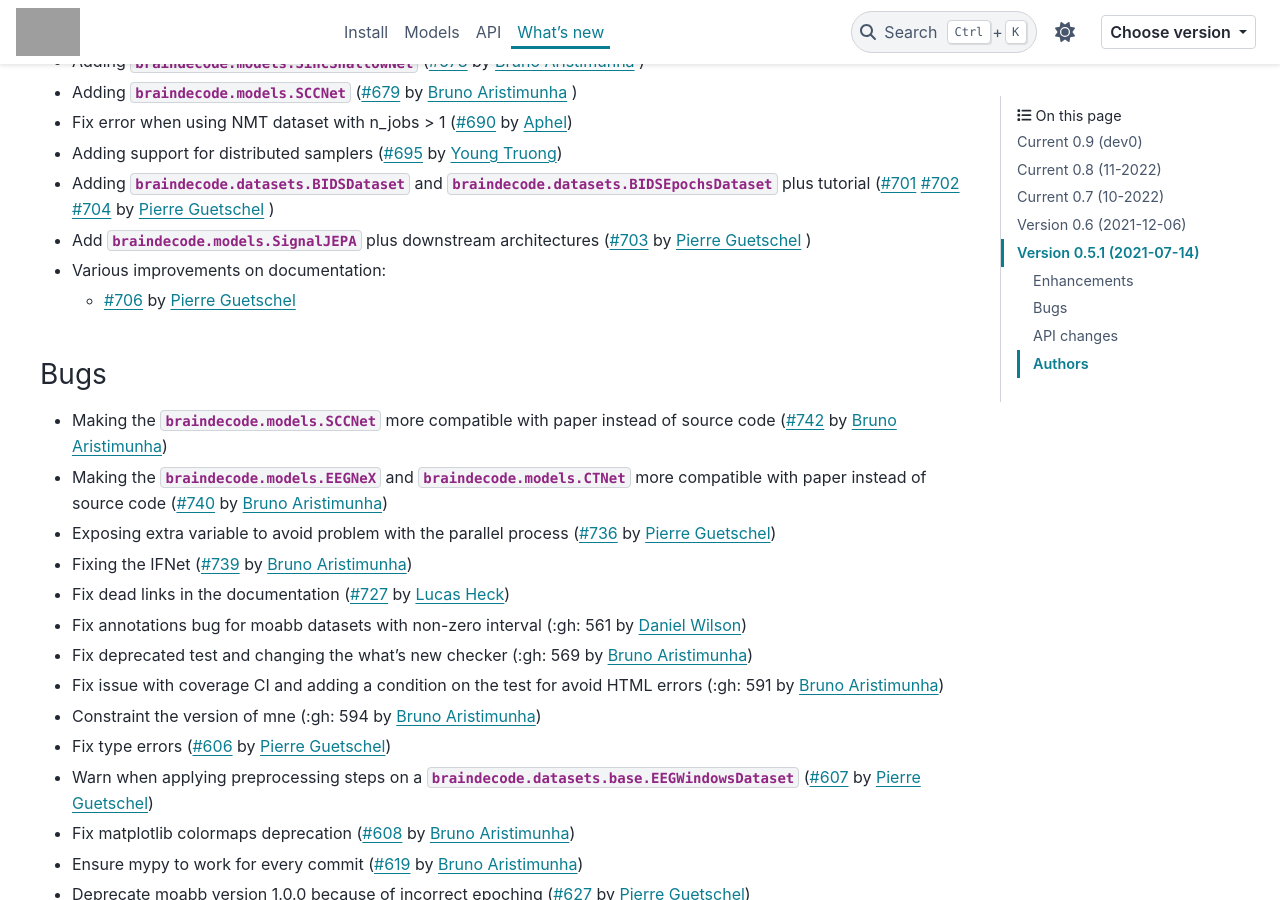
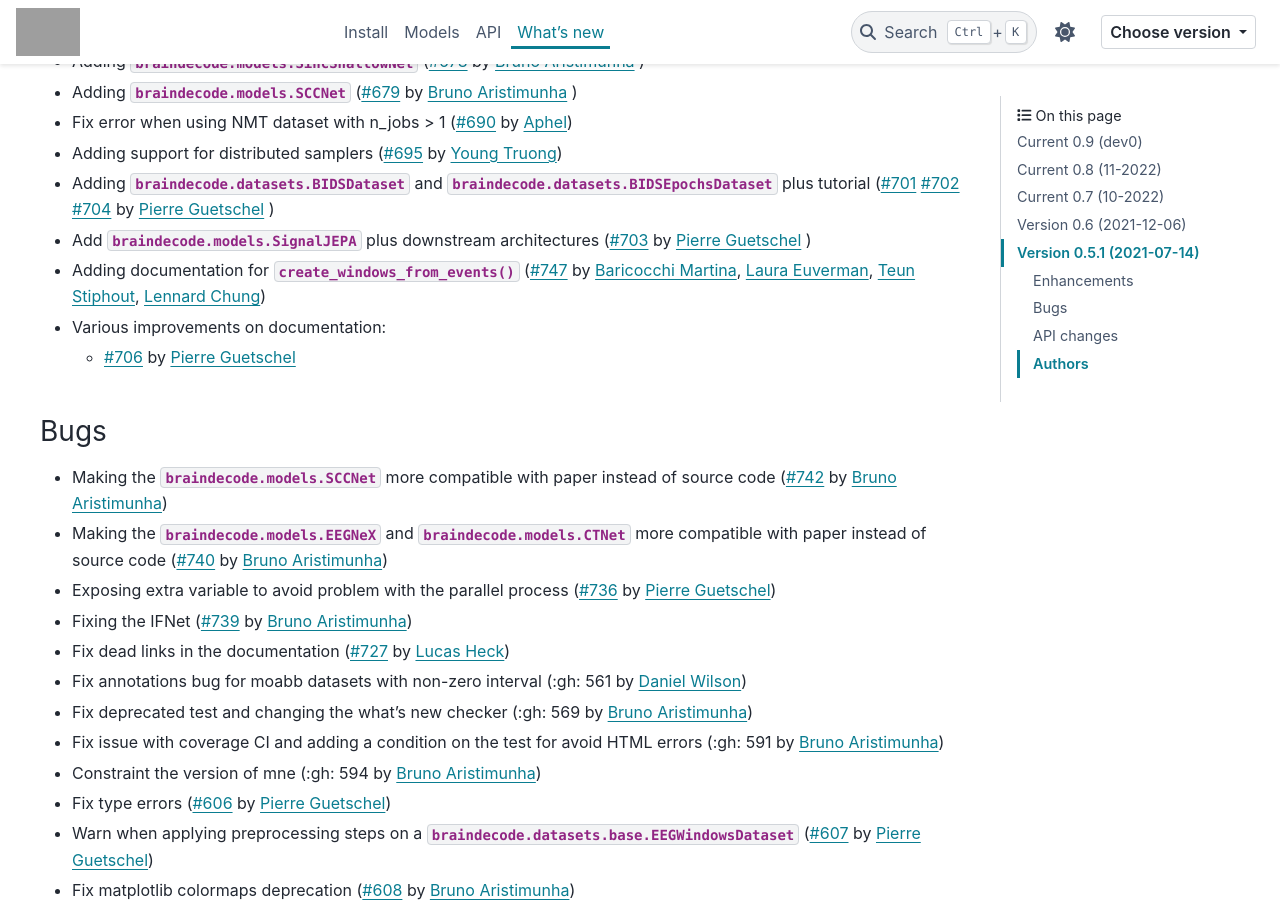
Before and after one commit to braindecode/braindecode, a Sphinx documentation site: the page built from docs/whats_new.rst, in a window 1280 px wide and 900 px high, scrolled down 1828 px. Built offline with Sphinx 7.4.7 and the PyData theme 0.15.4, drawn with Linux system fonts in a browser that asks for light colours; pages that are not in the unit, such as notebooks, are missing from menus; comment, search, counter and statistics services are not loaded; grey boxes are pictures that could not be loaded.

Commit message:
fixed failed tests by fixing spelling in create_windows_from_events.py and adding student names to whats_new.rst

```diff
--- a/docs/whats_new.rst
+++ b/docs/whats_new.rst
@@ -75,6 +75,7 @@ Enhancements
 - Adding support for distributed samplers (:gh:`695` by `Young Truong`_)
 - Adding :class:`braindecode.datasets.BIDSDataset` and :class:`braindecode.datasets.BIDSEpochsDataset` plus tutorial (:gh:`701` :gh:`702` :gh:`704` by `Pierre Guetschel`_ )
 - Add :class:`braindecode.models.SignalJEPA` plus downstream architectures (:gh:`703` by `Pierre Guetschel`_ )
+- Adding documentation for :func:`create_windows_from_events` (:gh:`747` by `Baricocchi Martina`_, `Laura Euverman`_, `Teun Stiphout`_, `Lennard Chung`_)
 - Various improvements on documentation:
 
   * :gh:`706` by `Pierre Guetschel`_
@@ -334,3 +335,7 @@ Authors
 .. _Young Truong: https://github.com/dungscout96
 .. _Lucas Heck: https://github.com/lucas-heck
 .. _Ganasekhar Kalla: https://github.com/Ganasekhar-gif
+.. _Baricocchi Martina: https://github.com/MartiElTaquito
+.. _Laura Euverman: https://github.com/LauraEU
+.. _Teun Stiphout: https://github.com/tstiphout
+.. _Lennard Chung:
```
Also changed, not shown: 1 other file.
